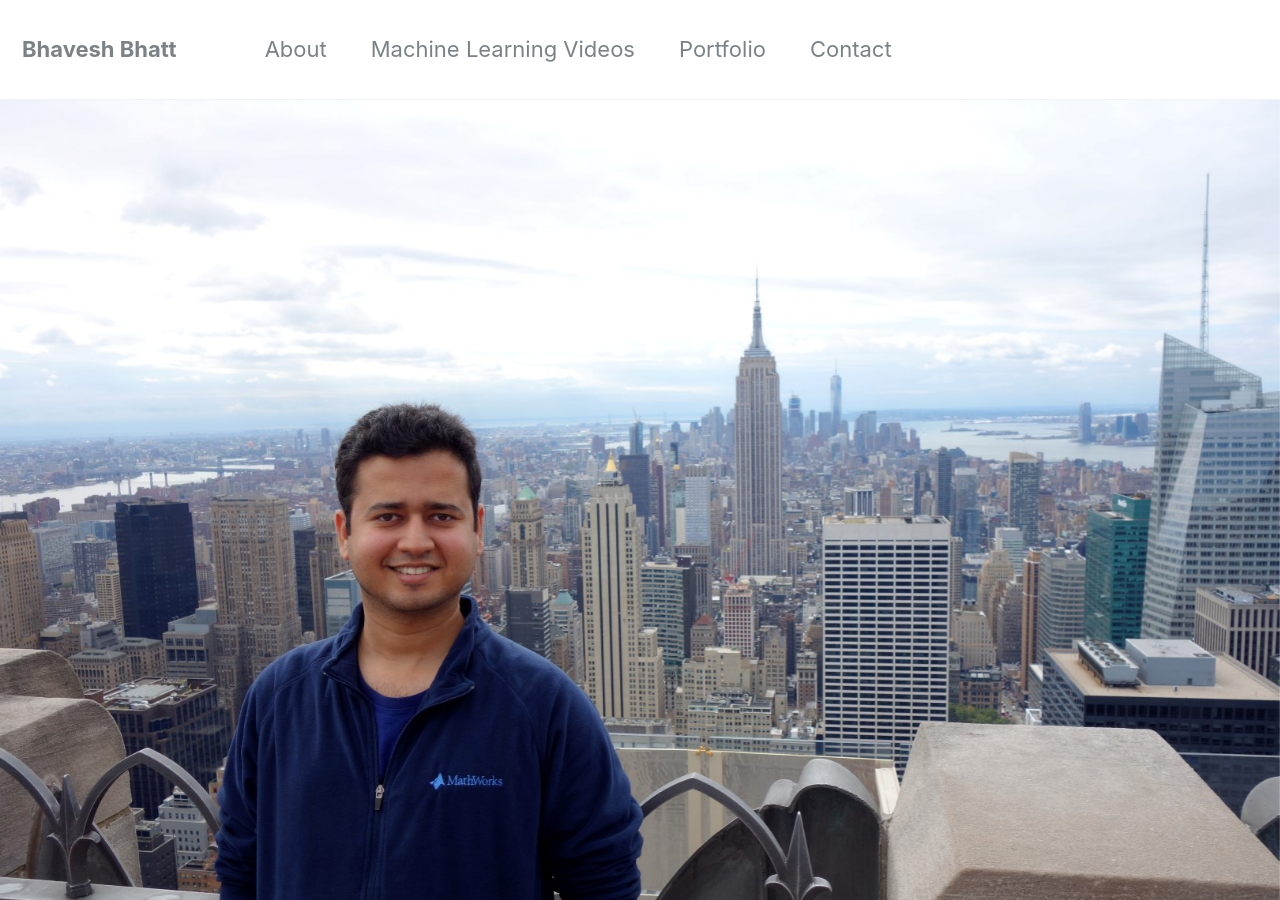
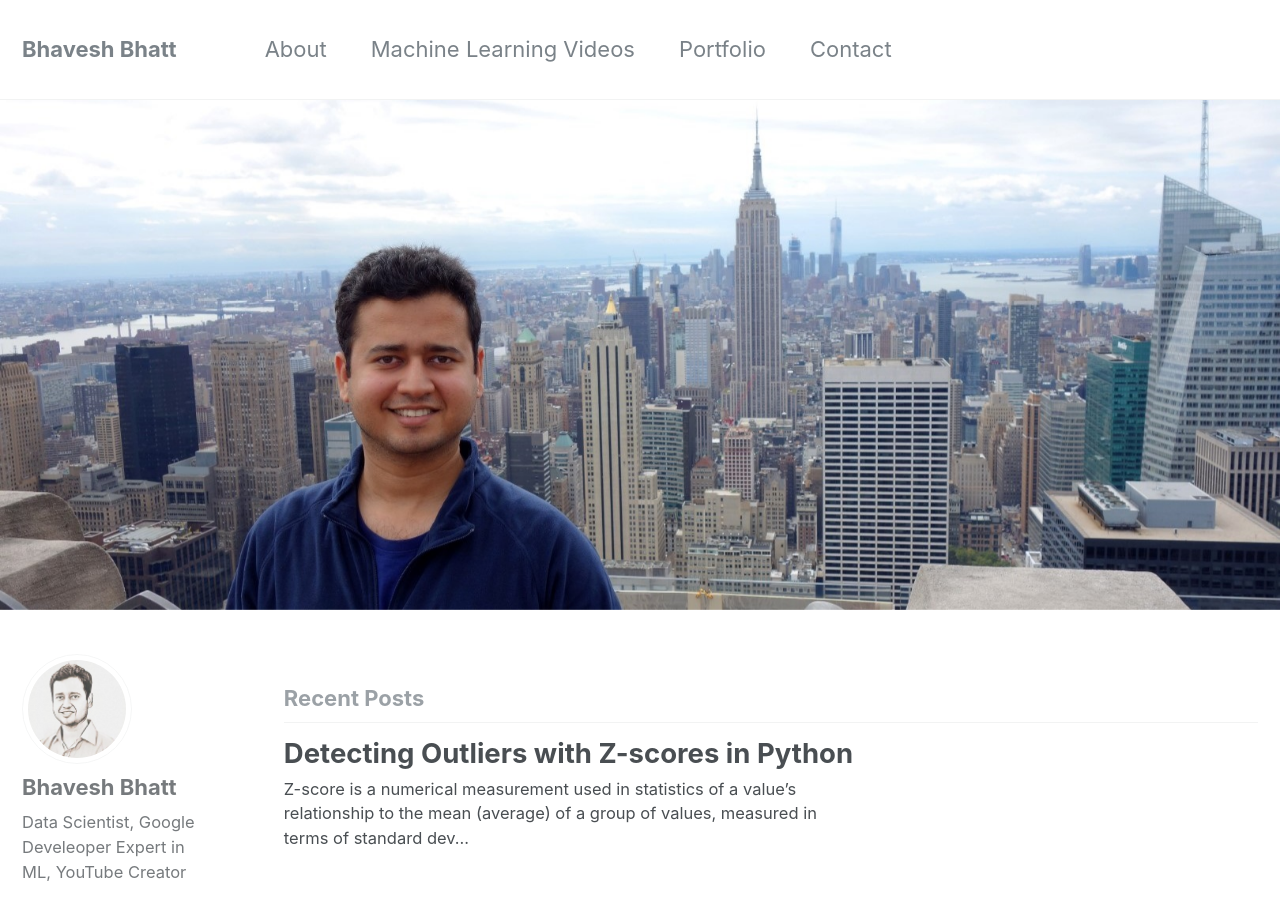
Before and after one commit to bhattbhavesh91/bhattbhavesh91.github.io, a Jekyll site: the page built from index.html, in a window 1280 px wide and 900 px high. Built offline with Jekyll 4.4.1, drawn with Linux system fonts in a browser that asks for light colours; the list of posts is cut into pages by our own code.

Commit message:
added cropped image

```diff
--- a/index.html
+++ b/index.html
@@ -2,5 +2,5 @@
 layout: home
 author_profile: true
 header:
-  image: "/images/usa_bhavesh.jpg"
+  image: "/images/usa_bhavesh_1.jpg"
 ---
```
Also changed, not shown: images/usa_bhavesh_1.jpg (added).
